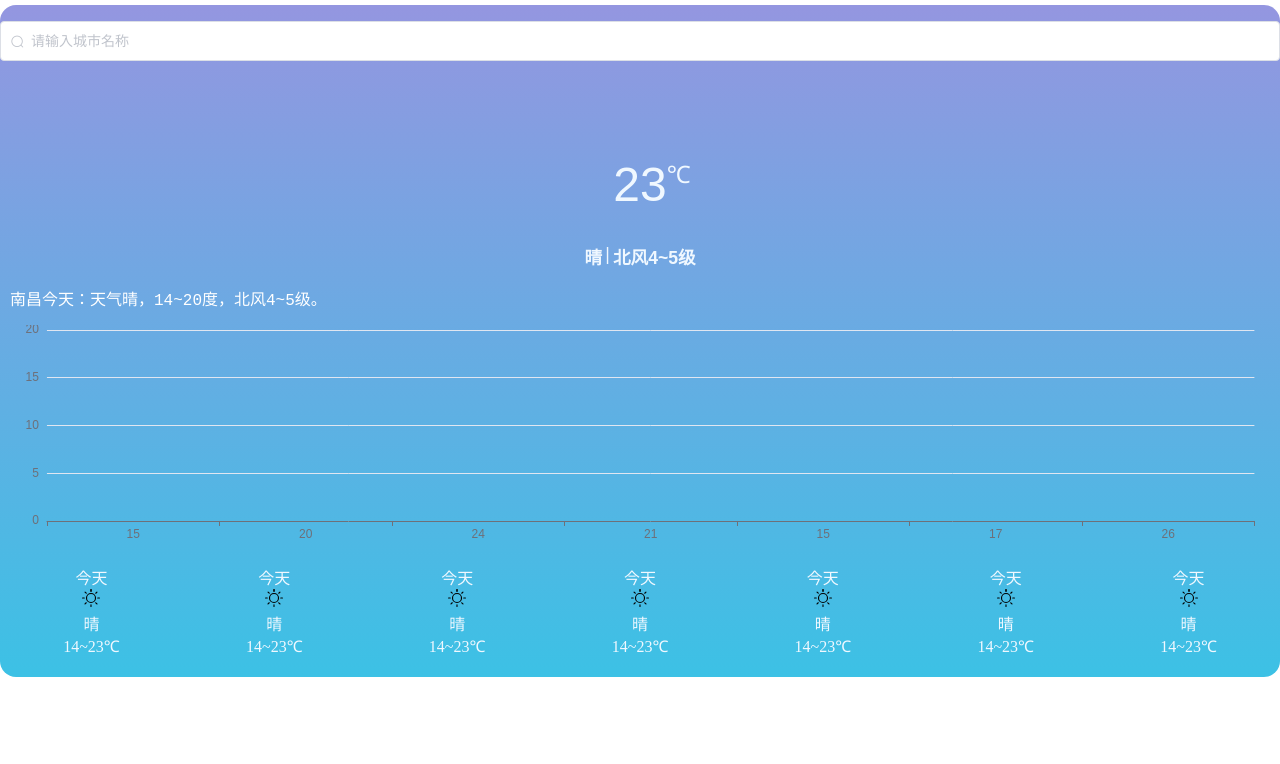
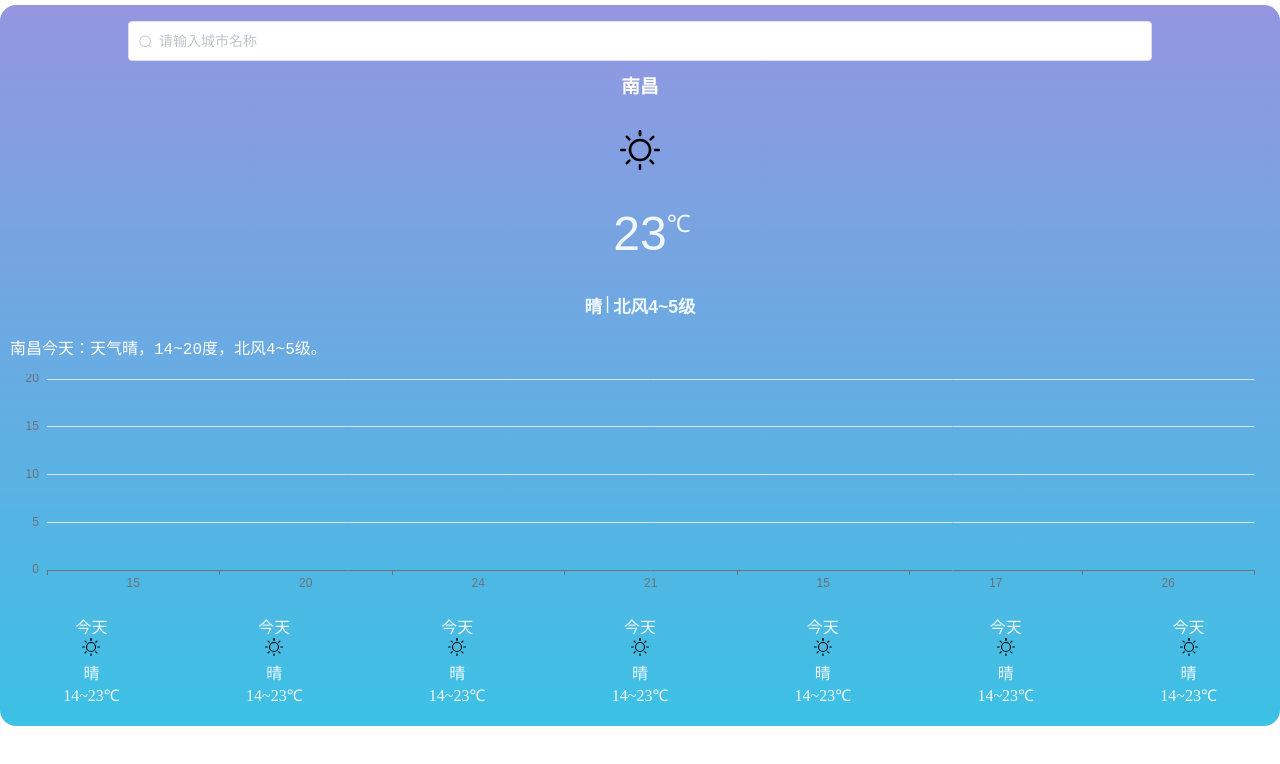
Before and after one commit to EchoNoReturn/for_weather_item, a Vue app in the folder vue_weather/: page / in a window 1280 px wide. Shown: the top 764 px of the page. Built offline with nearby package versions, Linux system fonts and the light colour scheme.

Commit message:
图标调整

```diff
--- a/vue_weather/src/App.vue
+++ b/vue_weather/src/App.vue
@@ -23,6 +23,13 @@
       <!-- <div class="leftjiantou"></div> -->
       <!-- <span class="iconfont icon-zuojiantou" style="color: aliceblue;"></span> -->
       <!-- 天气内容 -->
+      <h3>{{city}}</h3>
+      <weather-img
+        :url="weatherIcon"
+        class="weather_icon"
+        alt="Weather"
+        width="40rem"
+        height="40rem"></weather-img>
       <h1 class="wendu">
         {{ wendu }}<span style="font-size: 1.5rem;">℃</span>
       </h1>
@@ -53,11 +60,11 @@
                 width="18rem"
                 height="18rem"
               /> -->
-              <weather-img :url="item.icon"
+              <weather-img
+                :url="item.icon"
                 alt="Weather"
                 width="18rem"
                 height="18rem"></weather-img>
-
             <div>{{ item.weather }}</div>
             <div>{{ item.tem }}</div>
           </li>
@@ -83,6 +90,7 @@ export default {
       cityId: "",
       wendu: "23",
       weather: "晴",
+      weatherIcon: "100",
       windy: "北风4~5级",
       high: "20",
       low: "14",
@@ -218,7 +226,7 @@ export default {
           console.log("时", res);
           const hourly = res.data.hourly;
           const temp = hourly.map(item => Number(item.temp));
-          const fxTime = hourly.map(item => item.fxTime);
+          const fxTime = hourly.map(item => item.fxTime.slice(11,16));
           this.option.series.data = temp;
           this.option.xAxis.data = fxTime;
           this.option.yAxis.max = Math.max(hourly); // 获取温度的最大值
@@ -252,6 +260,7 @@ export default {
           // const max = daily.map(item => item.tempMax)
           // const min = daily.map(item => item.tempMin)
           this.wendu = daily.temp
+          this.weatherIcon = daily.icon
           this.weather = daily.text
           this.windy = daily.windDir + daily.windScale + '级'
         })
@@ -270,12 +279,12 @@ export default {
         .then(res => {
           console.log("周", res);
           // 七天数据
-          const dList = res.data.daily
+          let dList = res.data.daily
           for (let i in dList) {
-            this.weatherList[i].date = dList[i].fxDate
-            this.weatherList[i].weather = dList[i].textday
+            this.weatherList[i].date = dList[i].fxDate.slice(8,)+"日"
+            this.weatherList[i].weather = dList[i].textDay
             this.weatherList[i].icon = dList[i].iconDay
-            this.weatherList[i].tem = dList[i].tempMax + "~" + dList[i].tempMin + "度"
+            this.weatherList[i].tem = dList[i].tempMax + "~" + dList[i].tempMin + "°"
             this.description = this.city + '今天：' + this.weather + this.wendu + "℃，" + this.windy + '。'
           }
           // tempMax
--- a/vue_weather/src/components/WeatherImg.vue
+++ b/vue_weather/src/components/WeatherImg.vue
@@ -5,7 +5,7 @@
 export default {
     name: "Img",
     props: {
-        url: {}
+        url: {},
     }
 };
 </script>
--- a/vue_weather/src/css/style.css
+++ b/vue_weather/src/css/style.css
@@ -9,6 +9,11 @@ p {
   color: #fff;
 }
 
+h3 {
+  text-align: center;
+  color: #fff;
+  margin-top: 10px;
+}
 /* 以上为通用样式 */
 
 /* 大底 */
@@ -65,14 +70,18 @@ p {
   font-size: 3rem;
   font-weight: 100;
   width: 100%;
-  padding: 6rem 0 2rem;
+  padding: 2rem 0 2rem;
   text-align: center;
   position: relative;
 }
-
+.bg>.weather_icon{
+  width: 100%;
+  color: #fff;
+  margin-top: 2rem;
+}
 .bg > .wendu > span {
   position: absolute;
-  top: 6rem;
+  top: 2rem;
 }
 
 .tqms {
@@ -126,21 +135,22 @@ p {
   font-size: 1rem;
   text-align: center;
   display: inline-block;
-  margin: 0 4px;
+  margin: 0 8px;
 }
 
 
 .box>.bg>.seachbox{
-  width: 100%;
+  width: 80%;
   height: 2.5rem;
   background-color: linear-gradient(
     #3cc1e5,
     #9496e0
   );
-  display: flex;
-  justify-content: center;
+  /* display: flex;
+  justify-content: center; */
+  margin: 0 auto;
   padding-top: 1rem;
-  margin-right: .375rem;
+  /* margin-right: .375rem; */
 }
 .box>.bg>.seachbox>.city {
   height: 100%;
```
